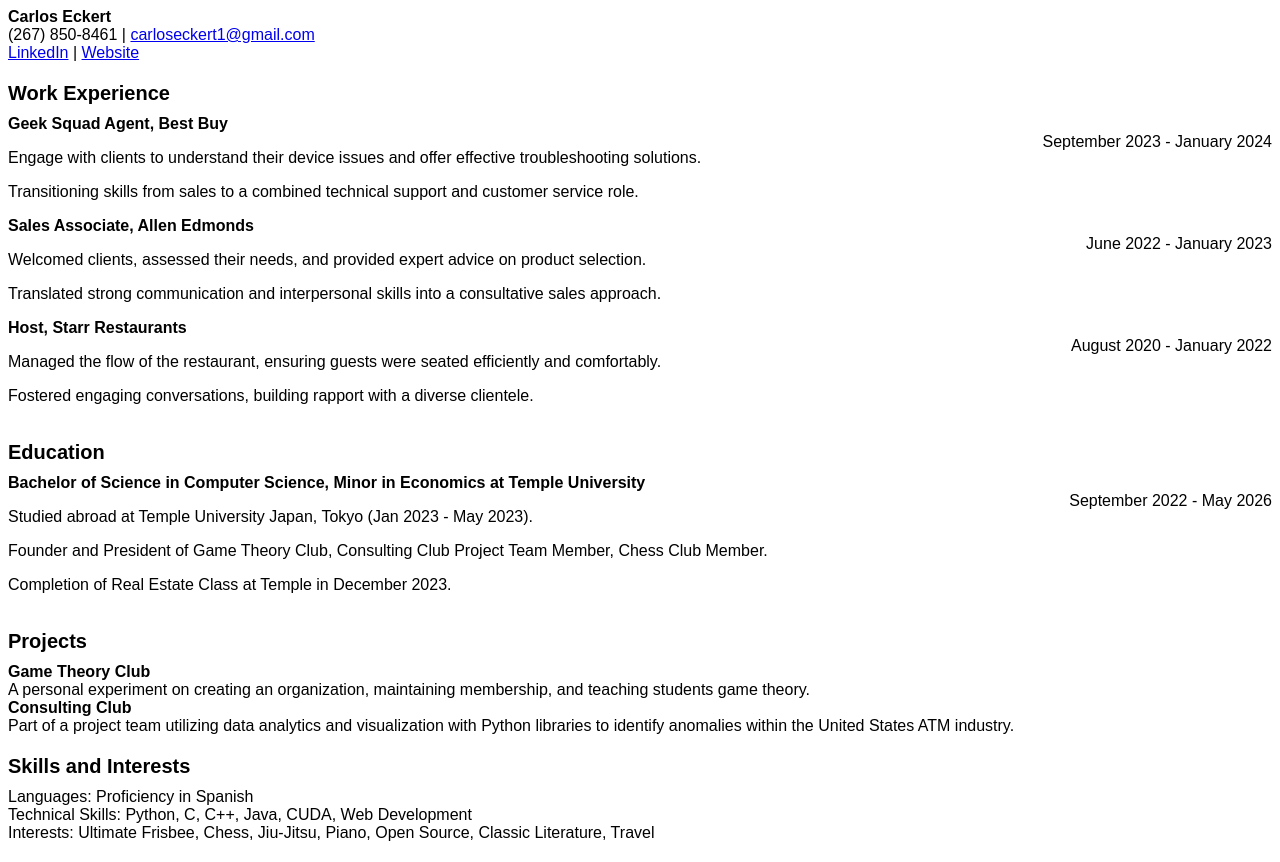
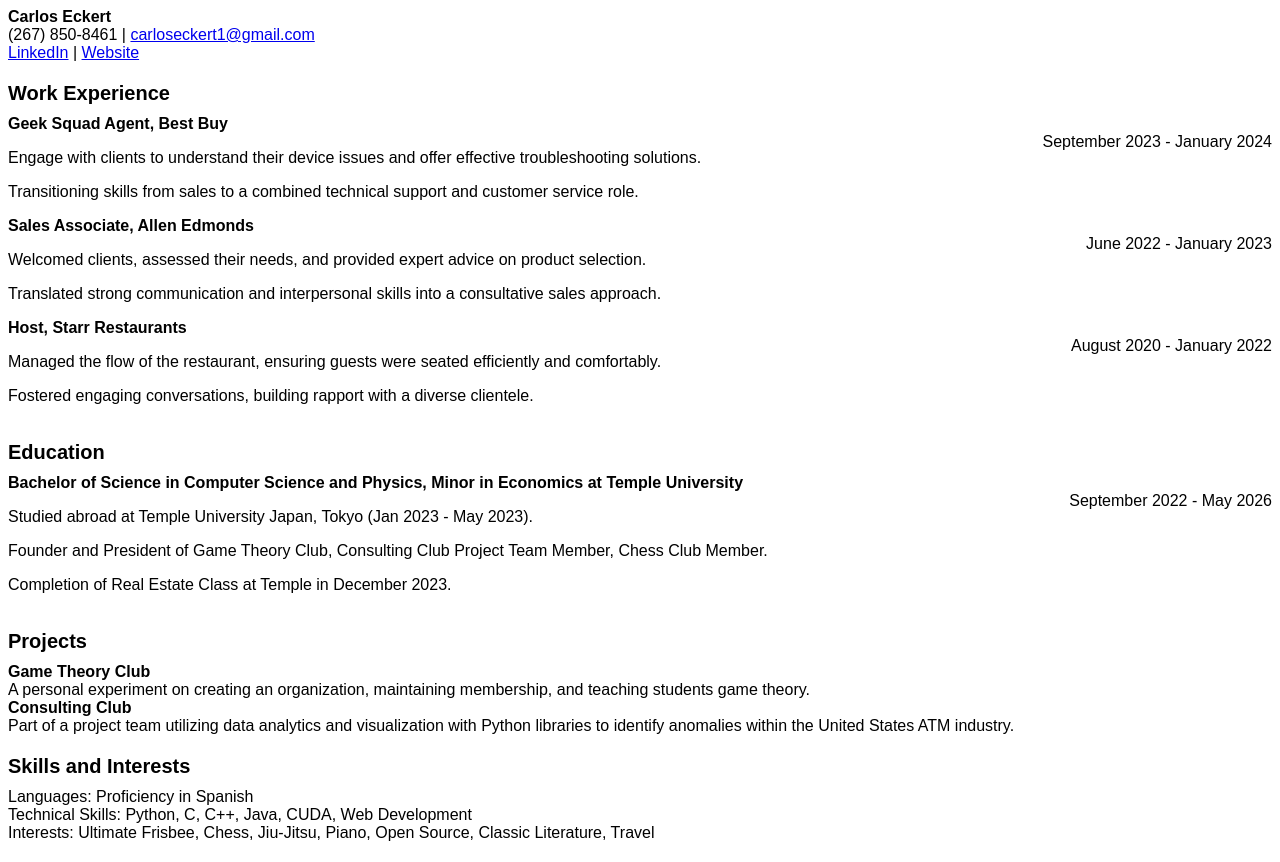
Before and after one commit to toucheLos/touchelos.github.io, a plain HTML site: page index.html in a window 1280 px wide. Drawn offline with Linux system fonts and the light colour scheme.

Commit message:
Update index.html - Physics

```diff
--- a/index.html
+++ b/index.html
@@ -53,7 +53,7 @@
 <div class="section education">
     <div class="section-title">Education</div>
     <div>
-        <div class="education-title">Bachelor of Science in Computer Science, Minor in Economics at Temple University</div>
+        <div class="education-title">Bachelor of Science in Computer Science and Physics, Minor in Economics at Temple University</div>
         <div class="date">September 2022 - May 2026</div>
         <div class="description">
             <p>Studied abroad at Temple University Japan, Tokyo (Jan 2023 - May 2023).</p>
```
